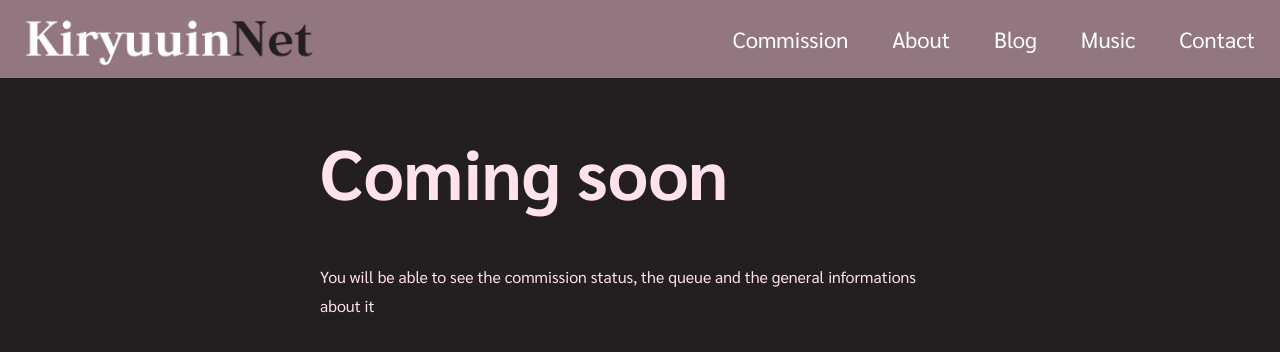
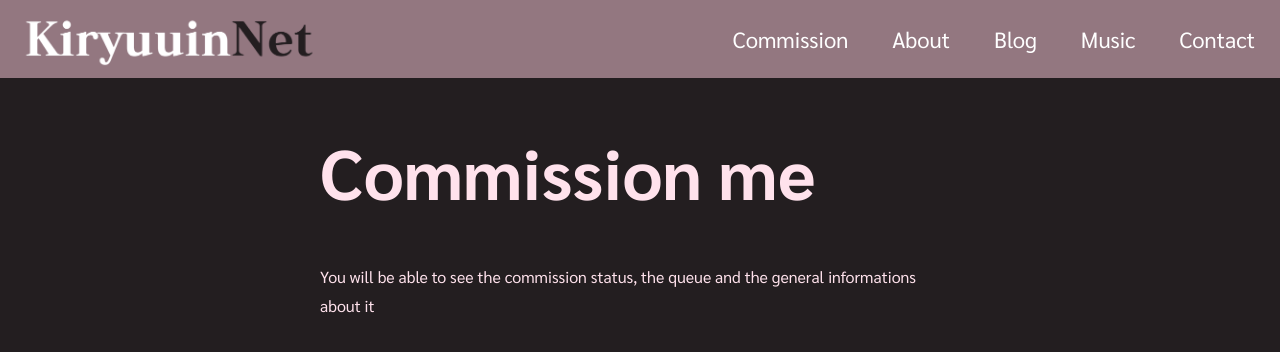
Before and after one commit to KiryuuinNFB/KiryuuinNet, a SvelteKit app in the folder Kiryuuinnet/front/Kiryuuinnet/: page /commission in a window 1280 px wide. Shown: the top 352 px of the page. Built offline with nearby package versions, Linux system fonts and the light colour scheme.

Commit message:
fixed image link again

```diff
--- a/Kiryuuinnet/front/Kiryuuinnet/src/routes/(main)/about/+page.svelte
+++ b/Kiryuuinnet/front/Kiryuuinnet/src/routes/(main)/about/+page.svelte
@@ -11,7 +11,7 @@
 
 		<h2 class="subtopic">About me personally</h2>
 		<div class="imagecontainer">
-			<img src="https://cdn.discordapp.com/attachments/645528014691631105/1379535374422118511/20250301_013929.jpg?ex=684097ef&is=683f466f&hm=b6a2bc9732dbda5458c260e17a9b788545d4a2a5b2d91e2bfc03bfb6a79b4c18&" alt="my legs and my pc" class="image" height="500">
+			<img src="/assets/me.jpg" alt="my legs and my pc" class="image" height="500">
 		</div>
 		<div class="walloftext">
 			<p>
--- a/Kiryuuinnet/front/Kiryuuinnet/src/routes/(main)/commission/+page.svelte
+++ b/Kiryuuinnet/front/Kiryuuinnet/src/routes/(main)/commission/+page.svelte
@@ -7,7 +7,7 @@
 
 <body>
 	<div class="content">
-		<h1 class="topic">Coming soon</h1>
+		<h1 class="topic">Commission me</h1>
         <p class="walloftext">You will be able to see the commission status, the queue and the general informations about it</p>
 
 	</div>
--- a/Kiryuuinnet/front/Kiryuuinnet/src/routes/(main)/contact/+page.svelte
+++ b/Kiryuuinnet/front/Kiryuuinnet/src/routes/(main)/contact/+page.svelte
@@ -16,7 +16,7 @@
 			I'm this person.
 		</p>
 		<div class="imagecontainer">
-			<img src="https://cdn.discordapp.com/attachments/645528014691631105/1379497999952122018/image.png?ex=6841c6a1&is=68407521&hm=083370b25a272a5a68d17f3ce5022a61425c346ac234fb3c505c5ef958590c23&" alt="Astolfo Paladino" height="300" class="image">
+			<img src="/assets/contact.png" alt="Astolfo Paladino" height="300" class="image">
 		</div>
 
 
```
Also changed, not shown: Kiryuuinnet/front/Kiryuuinnet/static/assets/contact.png (added), Kiryuuinnet/front/Kiryuuinnet/static/assets/me.jpg (added).
